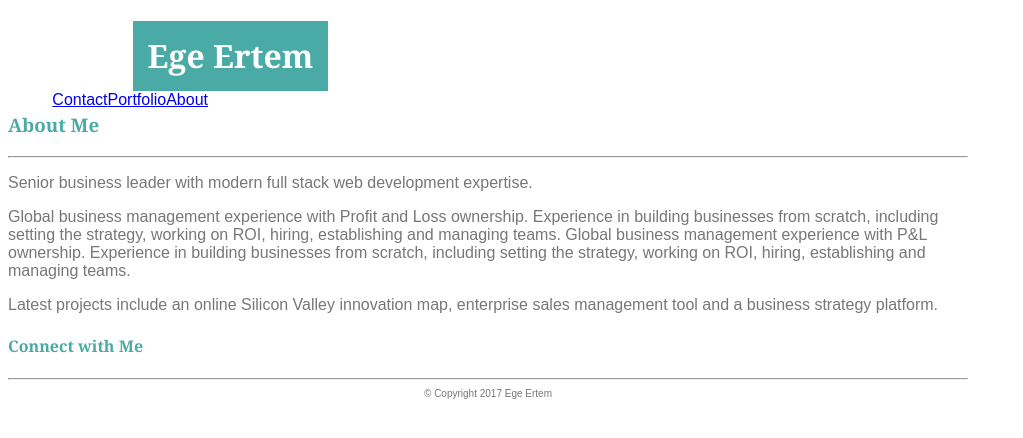
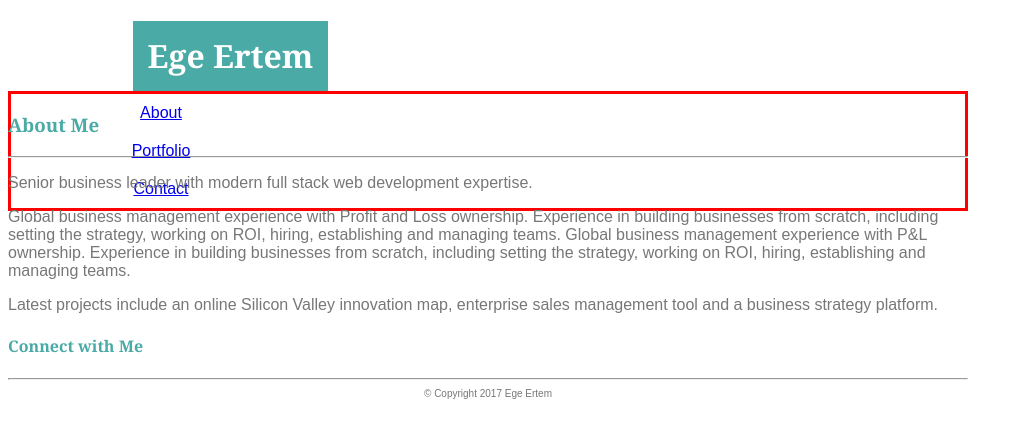
Before and after one commit to Inopo/Basic-Portfolio, a PHP site: page / in a window 1280 px wide. Shown: the top 438 px of the page, without its empty margins (0-1023 px from the left). Run offline with PHP 8.4, Linux system fonts and the light colour scheme.

Commit message:
Nothing Floats

```diff
--- a/assets/css/style.css
+++ b/assets/css/style.css
@@ -14,25 +14,43 @@ line-height: 70px;
 text-align: center;
 margin-left: 125px;
 }
+
+nav {
+
+	border-style: solid;
+	border-color: red;
+	border size: 1px;
+	/* overflow: auto; */
+}
+
 ul {
-float: left;
+/* overflow: auto; */
 list-style-type: none;
 margin: 0;
 padding: 0;
 overflow: hidden;
-width: 200px;
+width: 300px;
 /* border-style: solid;
 border-color: red;
 border size: 1px; */
 }
 
 li {
-	float: right;
+	/* float: left; */
+}
+
+li a {
+display: block;
+text-align: center;
+padding: 10px;
+
 }
 
 
+
+
 header {
-
+   /* float: left; */
 	clear: both;
 	height: 72px;
 }
--- a/index.html
+++ b/index.html
@@ -28,9 +28,9 @@
 <!-- I have no idea in terms of how to put About etc side to side -->
     	<nav>
     	    <ul>
-    	        <li> <a href="#">About</a></li>
-    	        <li>  <a href="#">Portfolio</a></li>
-    	        <li> <a href="#"> Contact</a></li>
+    	        <li> <a href="#">About</a> </li>
+    	        <li> <a href="#">Portfolio</a> </li>
+    	        <li> <a href="#"> Contact</a> </li>
 
     	    </ul>
 
```
